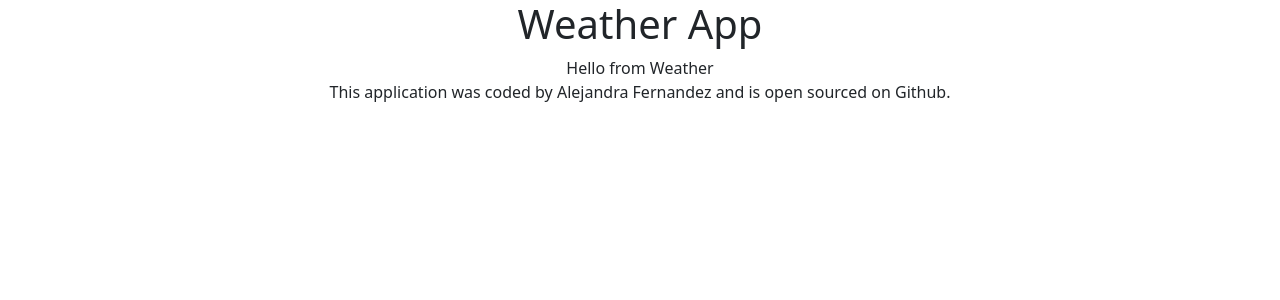
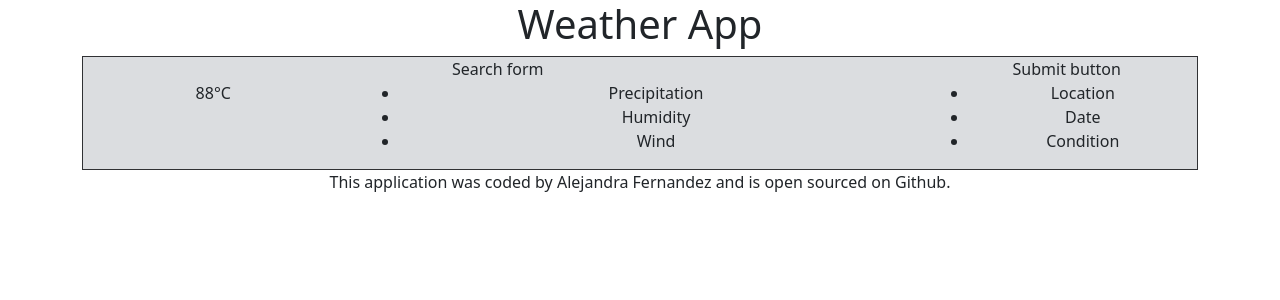
Before and after one commit to AlexFern17/weather-app, a React (Create React App) app: page / in a window 1280 px wide. Shown: the top 300 px of the page. Built offline with nearby package versions, Linux system fonts and the light colour scheme.

Commit message:
Created basic html for weather app, added testing css formatting

```diff
--- a/src/Weather.css
+++ b/src/Weather.css
@@ -0,0 +1,4 @@
+.weatherContainer {
+  background-color: #dbdde0;
+  border: solid 1px #303134;
+}
--- a/src/Weather.js
+++ b/src/Weather.js
@@ -2,5 +2,31 @@ import React from "react";
 import "./Weather.css";
 
 export default function Weather() {
-  return <div className="Weather">Hello from Weather</div>;
+  return (
+    <div className="Weather">
+      <div className="weatherContainer">
+        <div className="row">
+          <div className="col-9">Search form</div>
+          <div className="col-3">Submit button</div>
+        </div>
+        <div className="row">
+          <div className="col-3">88°C</div>
+          <div className="col-6">
+            <ul>
+              <li>Precipitation</li>
+              <li>Humidity</li>
+              <li>Wind</li>
+            </ul>
+          </div>
+          <div className="col-3">
+            <ul>
+              <li>Location</li>
+              <li>Date</li>
+              <li>Condition</li>
+            </ul>
+          </div>
+        </div>
+      </div>
+    </div>
+  );
 }
```
